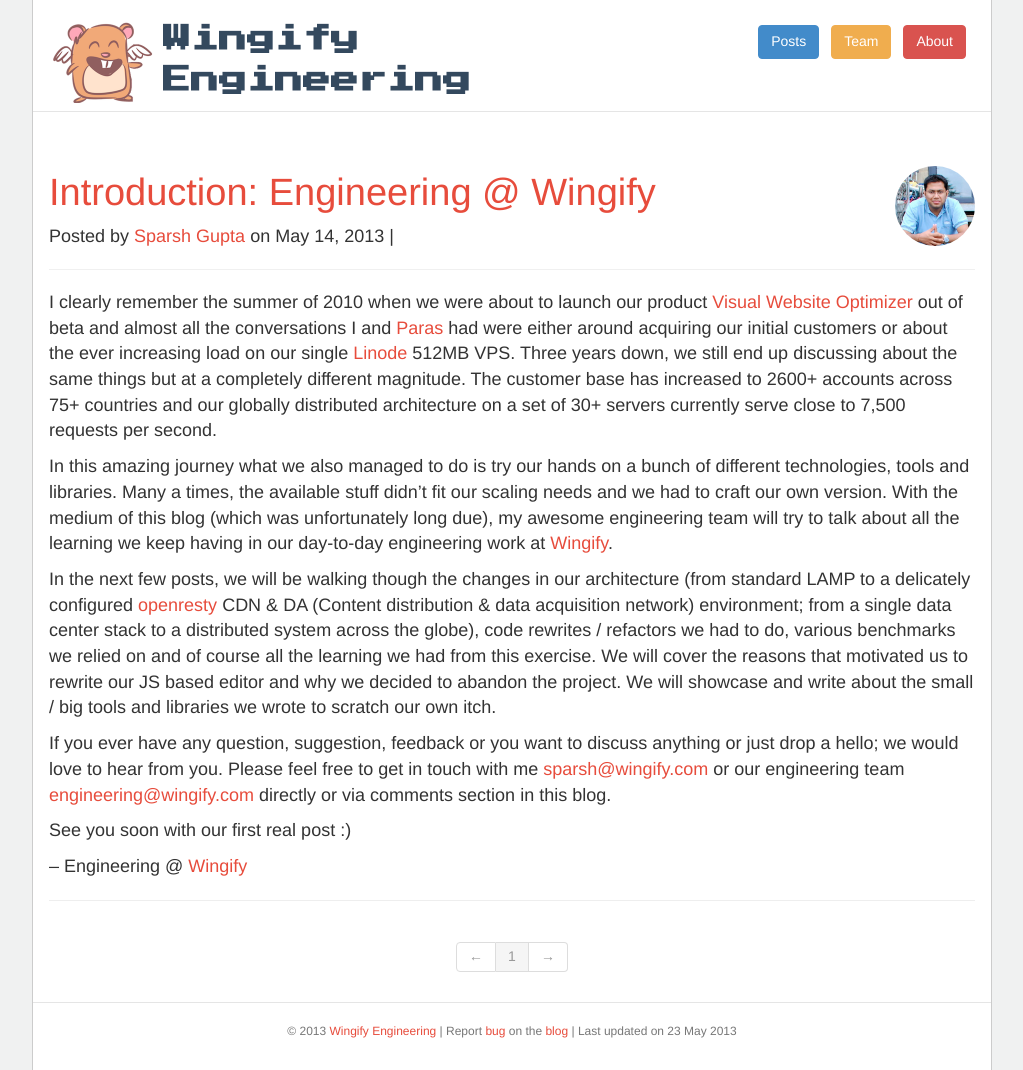
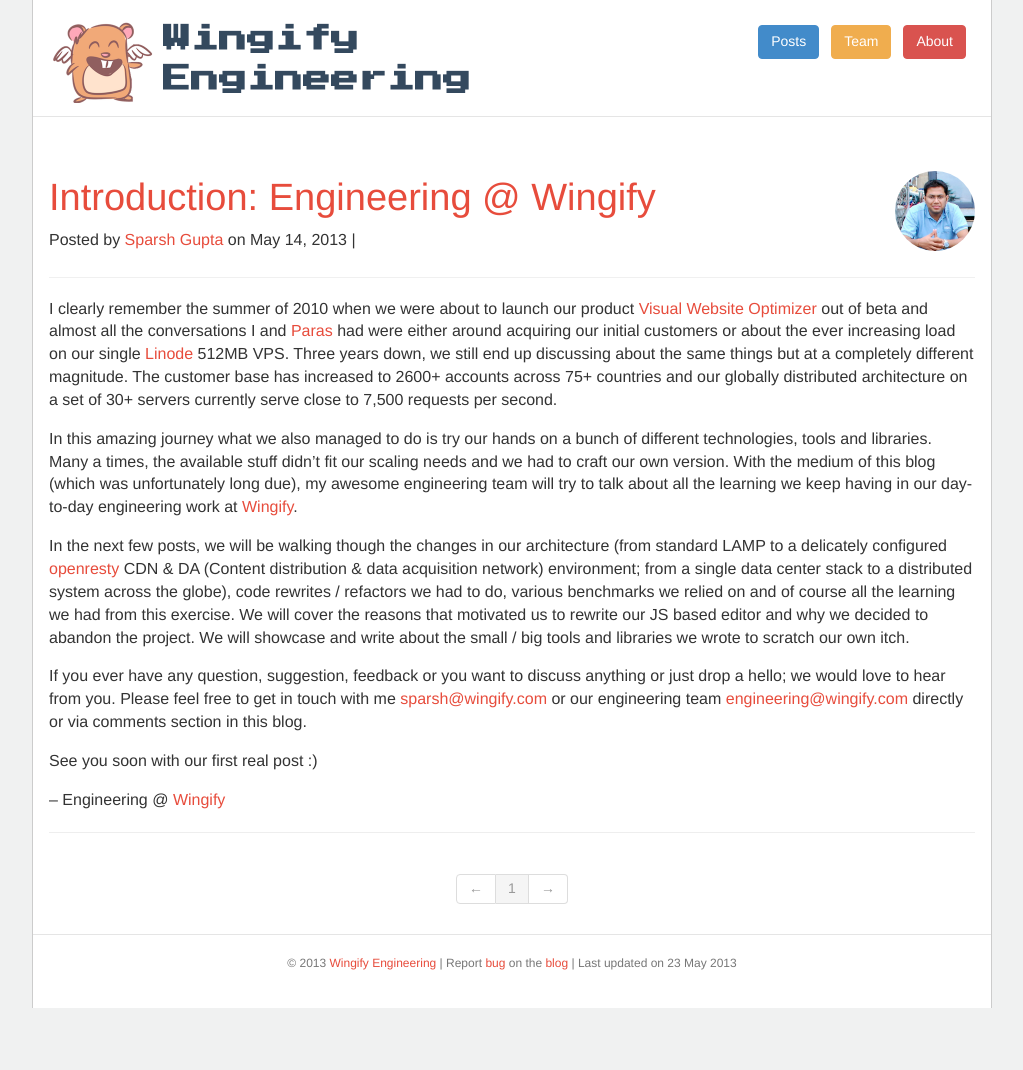
Before and after one commit to wingify/wingify.github.io, a Jekyll site: the page built from index.html, in a window 1280 px wide. Shown: the whole page, without its empty margins (128-1151 px from the left). Built offline with Jekyll 4.4.1, drawn with Linux system fonts in a browser that asks for light colours; the list of posts is cut into pages by our own code; comment, search, counter and statistics services are not loaded; after the commit the page ends 1008 px from its top, so only the background shows below that.

Commit message:
Reduced font size of the text and added some extra bottom margin

```diff
--- a/css/app.css
+++ b/css/app.css
@@ -51,7 +51,8 @@
     max-width: 100%;
 }
 p {
-    font-size: 18px;
+    font-size: 16px;
+    margin-bottom: 16px;
 }
 pre {
     font-size: 14px;
```
